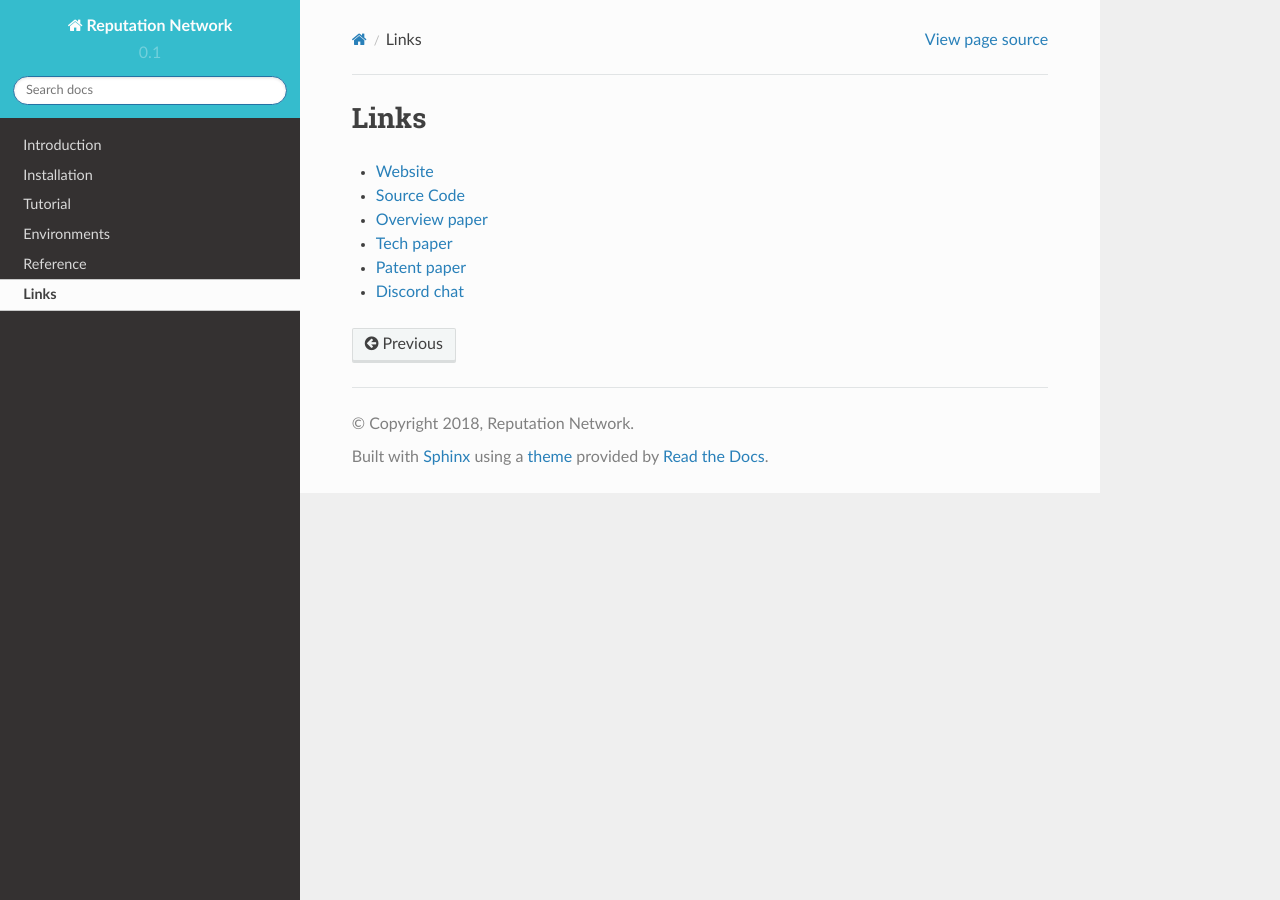
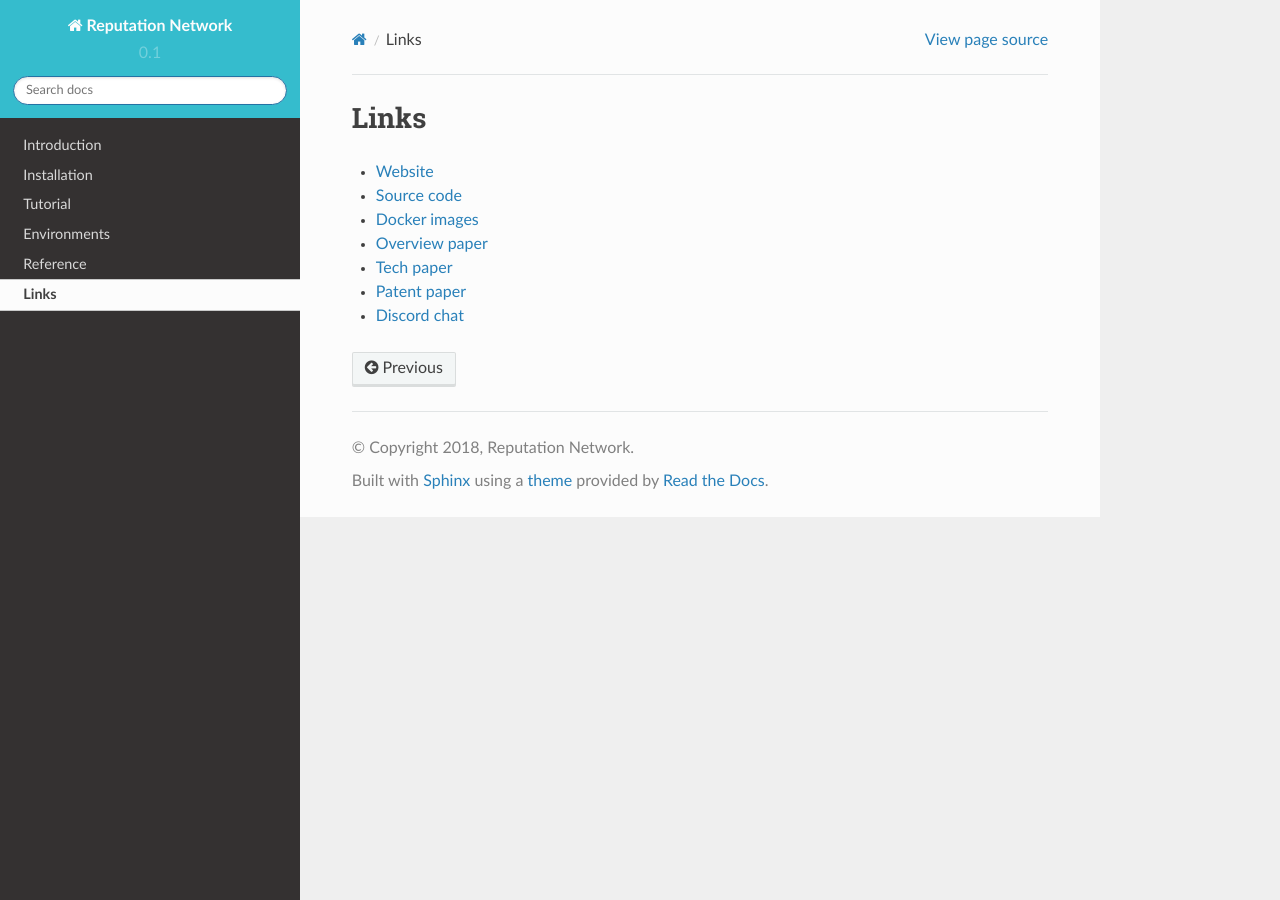
Before and after one commit to reputation-network/rey-docs, a Sphinx documentation site: the page built from docs/contents/links.rst, in a window 1280 px wide. Built offline with Sphinx 7.4.7 and the Read the Docs theme 2.0.0, drawn with Linux system fonts in a browser that asks for light colours.

Commit message:
Add docker images to links section

```diff
--- a/docs/contents/links.rst
+++ b/docs/contents/links.rst
@@ -4,7 +4,8 @@ Links
 -----
 
 * `Website <https://reputation.network>`_
-* `Source Code <https://github.com/reputation-network>`_
+* `Source code <https://github.com/reputation-network>`_
+* `Docker images <https://hub.docker.com/r/reputationnetwork>`_
 * `Overview paper <https://reputation.network/papers/overview>`_
 * `Tech paper <https://reputation.network/papers/tech>`_
 * `Patent paper <https://reputation.network/papers/patent>`_
```
